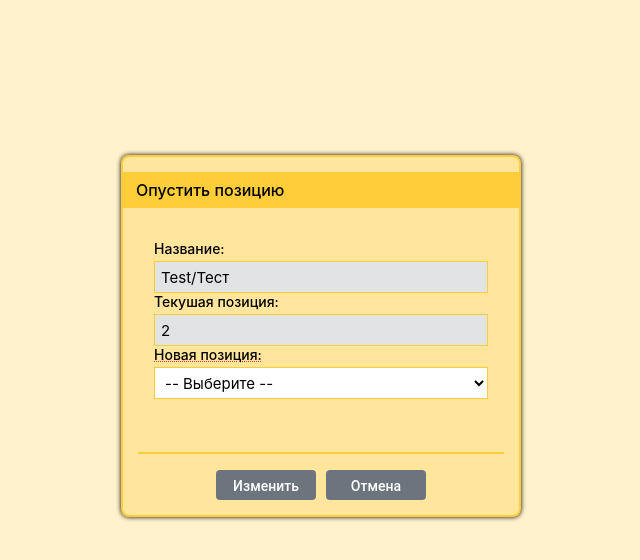
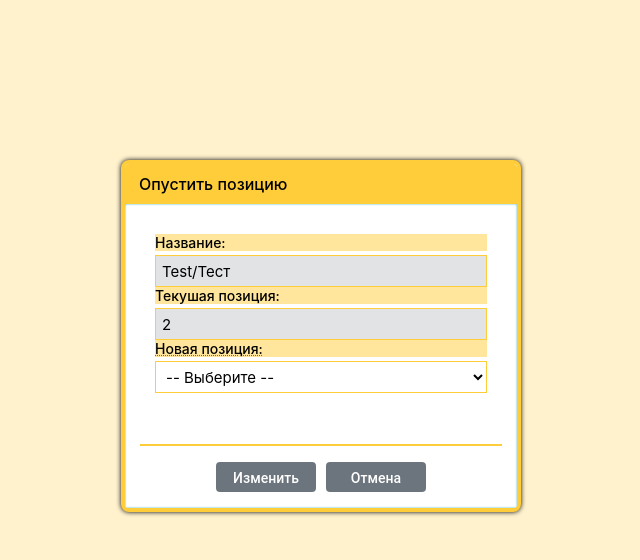
Before and after one commit to ZohidValiev/uelon-admin, a Next.js app: page /tests/form in a window 1280 px wide. Shown: the top 560 px of the page, without its empty margins (319-959 px from the left). Built offline with nearby package versions, Linux system fonts and the light colour scheme.

Commit message:
Рестайлинг компонента Dialog

```diff
--- a/components/dialog/Dialog.jsx
+++ b/components/dialog/Dialog.jsx
@@ -23,6 +23,7 @@ function Dialog({ title, type="", children, loading=false, buttons = [] }) {
                         { loading && <Loader /> }
                     </div>
                 )}
+                <div className={styles.dialog__body}>
                     <div className={styles.dialog__content}>
                         {children}
                     </div>
@@ -39,6 +40,7 @@ function Dialog({ title, type="", children, loading=false, buttons = [] }) {
                             }) }
                         </div>
                     }
+                </div>
             </div>
         </div>
     )
--- a/styles/Dialog.module.css
+++ b/styles/Dialog.module.css
@@ -12,13 +12,13 @@
 .dialog {
     font-size: 1.6rem;
     font-weight: 500;
-    background-color: #ffe69c;
-    border: 2px solid #ffcd39;
-    padding: 1.5rem;
+    background-color: #ffffff;
+    border: 4px solid #ffcd39;
     margin-top: -10%;
     border-radius: 0.8rem;
     min-width: 40rem;
     box-shadow: 0 0 5px #000;
+    overflow: hidden;
 }
 .dialog_error {
     border-color: #d46666;
@@ -28,27 +28,30 @@
     justify-content: space-between;
     align-items: center;
     background-color: #ffcd39;
-    height: 3.6rem;
+    height: 4rem;
     line-height: 3.6rem;
     padding: 0 1.4rem;
-    margin: 0 -1.6rem 1.6rem;
 }
 .dialog__title_error {
     background-color: #d46666;
     color: #fff;
 }
+.dialog__body {
+    background-color: #ffffff;
+    box-shadow: 0 0 2px #17a2b8 inset;
+}
 .dialog__content {
     display: flex;
     align-items: center;
-    margin-bottom: 1.6rem;
-    padding: 1.6rem;
+    padding: 3rem;
     min-height: 5rem;
 }
 .dialog__buttons {
     display: flex;
     justify-content: center;
     align-items: center;
-    padding: 1.6rem 0 0;
+    margin: 0 1.5rem;
+    padding: 1.6rem 0;
     border-top: 2px solid #ffcd39;
 }
 .dialog__buttons_error {
--- a/styles/InfoLoader.module.css
+++ b/styles/InfoLoader.module.css
@@ -7,6 +7,7 @@
     color: #17a2b8;
     width: 13rem;
     height: 3.9rem;
+    font-weight: normal;
     font-size: 1.5rem;
     padding: 0 0 0 6px;
     position: fixed;
--- a/styles/form.css
+++ b/styles/form.css
@@ -29,6 +29,7 @@
     font-weight: 500;
     grid-column: 1/2;
     grid-row: 1/2;
+    background-color: #ffe69c;
   }
   .form__label_horizontal {
     display: flex;
@@ -73,11 +74,11 @@
   .form__input_readonly {
     background-color: #e2e3e5;
   }
-  .form__input_is-loading {
+  /* .form__input_is-loading {
     background-image: url("/ajax-loader.gif");
     background-position: center right;
     background-repeat: no-repeat;
-  }
+  } */
   .form__buttons {
     display: flex;
     align-items: center;
```
Lines whose indentation alone changed are shown as unchanged.
